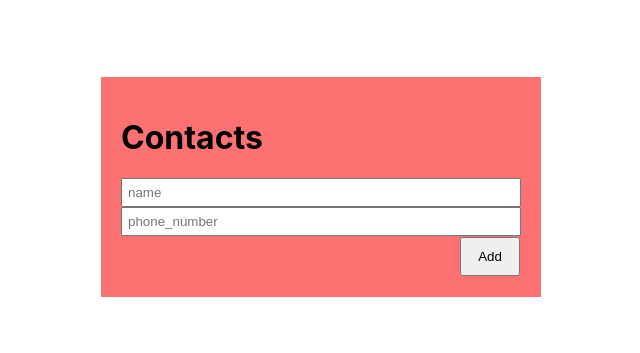
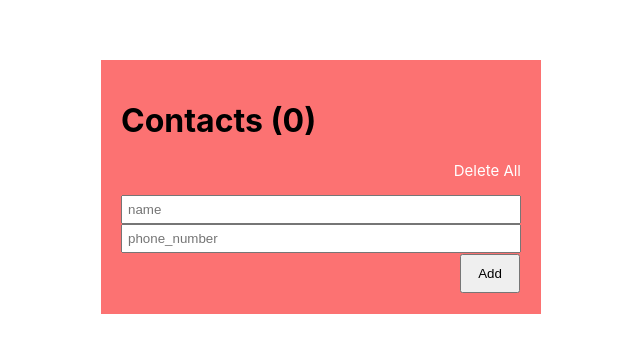
Before and after one commit to hberkayaktas/React-redux-Contact-app, a React (Create React App) app: page / in a window 1280 px wide. Shown: the part 213-566 px from the top of the page, without its empty margins (319-959 px from the left). Built offline with nearby package versions, Linux system fonts and the light colour scheme.

Commit message:
toplam sayı yazdırma ve toplu sildirme işlemleri eklendi
güncelleme işlemlerine başlanacak

```diff
--- a/src/App.css
+++ b/src/App.css
@@ -56,3 +56,12 @@ list-style-type: none;
   text-align: center;
   cursor: pointer;
 }
+.deleteAllBtn{
+  color: white;
+  text-align: right;
+  font-size: 15px;
+  cursor: pointer;
+}
+.deleteAllBtn:hover{
+  text-decoration: underline;
+}
--- a/src/components/Contacts/List.js
+++ b/src/components/Contacts/List.js
@@ -1,17 +1,26 @@
 import React from 'react'
-import { useSelector } from 'react-redux'
-import { contactsSelector } from '../../redux/contactSlice';
+import { useSelector ,useDispatch} from 'react-redux'
+import { contactsSelector,removeAllContacts } from '../../redux/contactSlice';
 import Item from './Item';
 
 
 function List() {
+      const dispatch = useDispatch();
+      const contacts = useSelector(contactsSelector.selectAll);
 
-      const contacts = useSelector(contactsSelector.selectAll)
+      const handleDeleteAll = () =>{
+        if(window.confirm("are you sure?")){
+          dispatch(removeAllContacts());
+        }
+      }
       console.log(contacts);
   return (
+    <div>
+      <div className='deleteAllBtn' onClick={handleDeleteAll}>Delete All</div>
     <ul className='list'>
       {contacts.map((contact) => (<Item key={contact.id} item={contact}/>))}
     </ul>
+    </div>
   )
 }
 
--- a/src/components/Contacts/index.js
+++ b/src/components/Contacts/index.js
@@ -1,11 +1,14 @@
 import React from "react";
+import { useSelector } from "react-redux";
+import { contactsSelector } from "../../redux/contactSlice";
 import Form  from "./Form";
 import List from "./List";
 
 function Contacts(){
+      const total = useSelector(contactsSelector.selectTotal);
       return (
             <div id="container">
-                  <h1>Contacts</h1>
+                  <h1>Contacts ({total})</h1>
                   <List/>
                   <Form/>
             </div>
--- a/src/redux/contactSlice.js
+++ b/src/redux/contactSlice.js
@@ -10,8 +10,9 @@ const contactSlice = createSlice({
     addContact: contactAdaptor.addOne,
     addContacts: contactAdaptor.addMany,
     deleteContact: contactAdaptor.removeOne,
+    removeAllContacts: contactAdaptor.removeAll,
   },
 });
 
-export const { addContact,addContacts,deleteContact } = contactSlice.actions;
+export const { addContact,addContacts,deleteContact,removeAllContacts } = contactSlice.actions;
 export default contactSlice.reducer;
```
